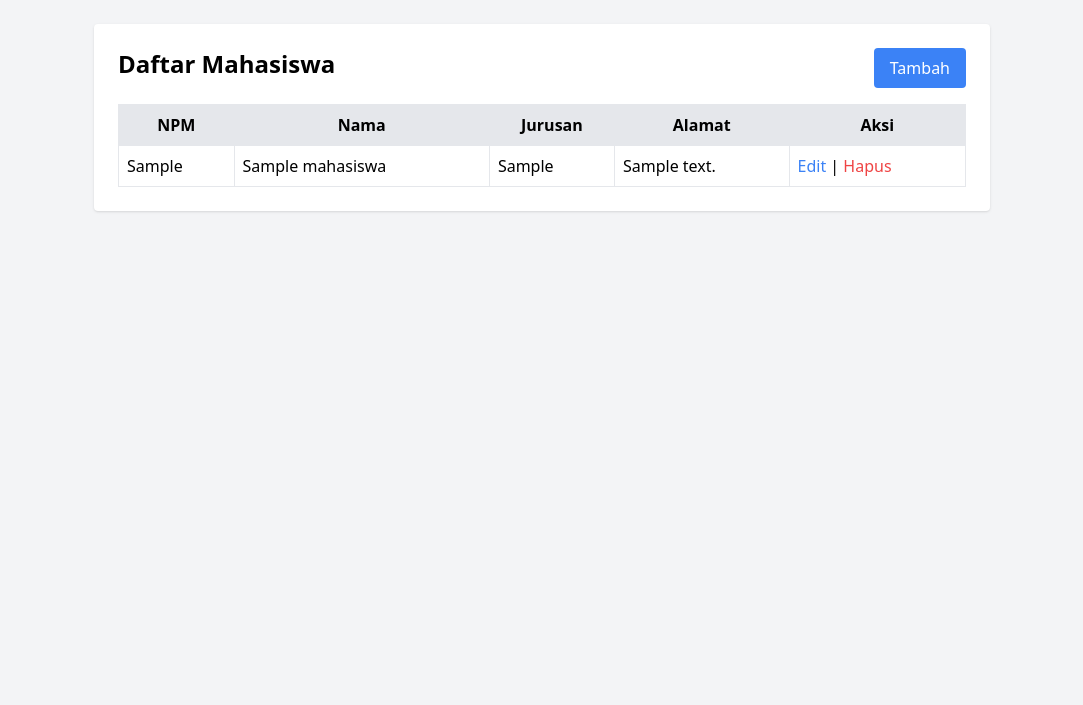
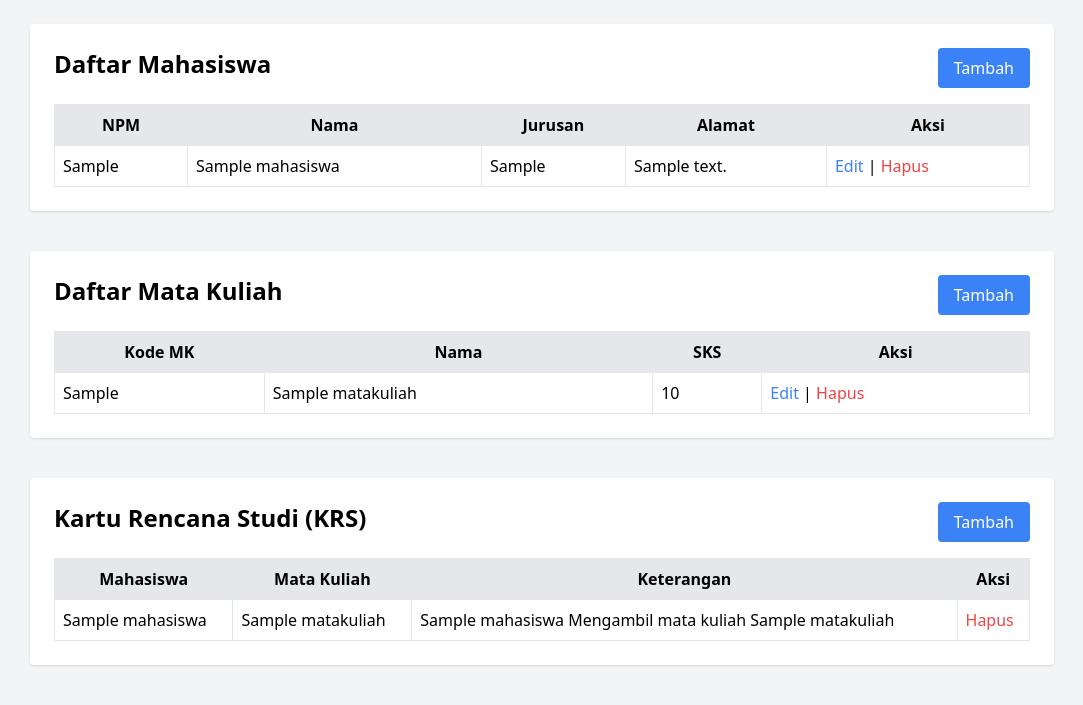
Before and after one commit to zaxchaxs/Praktikum-PBW-Irzi-Rahmatullah, a PHP site: page / in a window 1280 px wide. Shown: the top 705 px of the page, without its empty margins (98-1181 px from the left). Run offline with PHP 8.4, Linux system fonts and the light colour scheme; tables that the repository leaves empty or names only in its code hold one stand-in row (values such as "Sample post"); some libraries are stand-ins or nearby versions.

Commit message:
Adding another crud in each tables

```diff
--- /dev/null
+++ b/Pertemuan7/hapus_matakuliah.php
@@ -0,0 +1,6 @@
+<?php
+include 'db.php';
+$kodemk = $_GET['kodemk'];
+$conn->query("DELETE FROM matakuliah WHERE kodemk='$kodemk'");
+header("Location: index.php");
+?>
--- a/Pertemuan7/index.php
+++ b/Pertemuan7/index.php
@@ -2,22 +2,11 @@
 <!DOCTYPE html>
 <html lang="en">
 <head>
-    <title>Daftar Mahasiswa</title>
+    <title>Daftar Mahasiswa & Mata Kuliah</title>
     <script src="https://cdn.tailwindcss.com"></script>
 </head>
-<body class="p-6 bg-gray-100 flex flex-col gap-2">
-<?php
-        if(isset($_GET['message'])) {
-            $message = $_GET['message']
-    ?>
-        <div class="max-w-4xl mx-auto bg-red-500 p-4 rounded shadow flex justify-center w-full">
-        <h3 class="font-bold text-white">
-            <?=$message ?></div>
-        </h3>
-     <?php
-    }
-     ?>
-    <div class="max-w-4xl mx-auto bg-white p-6 rounded shadow w-full">
+<body class="p-6 bg-gray-100 space-y-10">
+    <div class="max-w-5xl mx-auto bg-white p-6 rounded shadow">
         <div class="flex justify-between mb-4">
             <h1 class="text-2xl font-bold">Daftar Mahasiswa</h1>
             <a href="tambah.php" class="bg-blue-500 text-white px-4 py-2 rounded">Tambah</a>
@@ -51,5 +40,74 @@
             </tbody>
         </table>
     </div>
+
+    <div class="max-w-5xl mx-auto bg-white p-6 rounded shadow">
+        <div class="flex justify-between mb-4">
+            <h1 class="text-2xl font-bold">Daftar Mata Kuliah</h1>
+            <a href="tambah_matakuliah.php" class="bg-blue-500 text-white px-4 py-2 rounded">Tambah</a>
+        </div>
+        <table class="w-full table-auto border">
+            <thead>
+                <tr class="bg-gray-200">
+                    <th class="p-2 border">Kode MK</th>
+                    <th class="p-2 border">Nama</th>
+                    <th class="p-2 border">SKS</th>
+                    <th class="p-2 border">Aksi</th>
+                </tr>
+            </thead>
+            <tbody>
+                <?php
+                $result = $conn->query("SELECT * FROM matakuliah");
+                while ($row = $result->fetch_assoc()) {
+                    echo "<tr>
+                        <td class='border p-2'>{$row['kodemk']}</td>
+                        <td class='border p-2'>{$row['nama']}</td>
+                        <td class='border p-2'>{$row['jumlah_sks']}</td>
+                        <td class='border p-2'>
+                            <a href='edit_matakuliah.php?kodemk={$row['kodemk']}' class='text-blue-500'>Edit</a> |
+                            <a href='hapus_matakuliah.php?kodemk={$row['kodemk']}' class='text-red-500' onclick=\"return confirm('Yakin?')\">Hapus</a>
+                        </td>
+                    </tr>";
+                }
+                ?>
+            </tbody>
+        </table>
+    </div>
+
+    <div class="max-w-5xl mx-auto bg-white p-6 rounded shadow">
+        <div class="flex justify-between mb-4">
+            <h1 class="text-2xl font-bold">Kartu Rencana Studi (KRS)</h1>
+            <a href="tambah_krs.php" class="bg-blue-500 text-white px-4 py-2 rounded">Tambah</a>
+        </div>
+        <table class="w-full table-auto border">
+            <thead>
+                <tr class="bg-gray-200">
+                    <th class="p-2 border">Mahasiswa</th>
+                    <th class="p-2 border">Mata Kuliah</th>
+                    <th class="p-2 border">Keterangan</th>
+                    <th class="p-2 border">Aksi</th>
+                </tr>
+            </thead>
+            <tbody>
+                <?php
+                $query = "SELECT krs.id, mhs.nama AS nama_mhs, mk.nama AS nama_mk
+                          FROM krs
+                          JOIN mahasiswa mhs ON krs.mahasiswa_npm = mhs.npm
+                          JOIN matakuliah mk ON krs.matakuliah_kodemk = mk.kodemk";
+                $result = $conn->query($query);
+                while ($row = $result->fetch_assoc()) {
+                    echo "<tr>
+                        <td class='border p-2'>{$row['nama_mhs']}</td>
+                        <td class='border p-2'>{$row['nama_mk']}</td>
+                        <td class='border p-2'>{$row['nama_mhs']} Mengambil mata kuliah {$row['nama_mk']}</td>
+                        <td class='border p-2'>
+                            <a href='hapus_krs.php?id={$row['id']}' class='text-red-500' onclick=\"return confirm('Yakin?')\">Hapus</a>
+                        </td>
+                    </tr>";
+                }
+                ?>
+            </tbody>
+        </table>
+    </div>
 </body>
 </html>
```
Also changed, not shown: Pertemuan7/edit_matakuliah.php (added, +29 -0 lines), Pertemuan7/hapus_krs.php (added, +13 -0 lines), Pertemuan7/tambah_krs.php (added, +52 -0 lines), Pertemuan7/tambah_matakuliah.php (added, +25 -0 lines).
